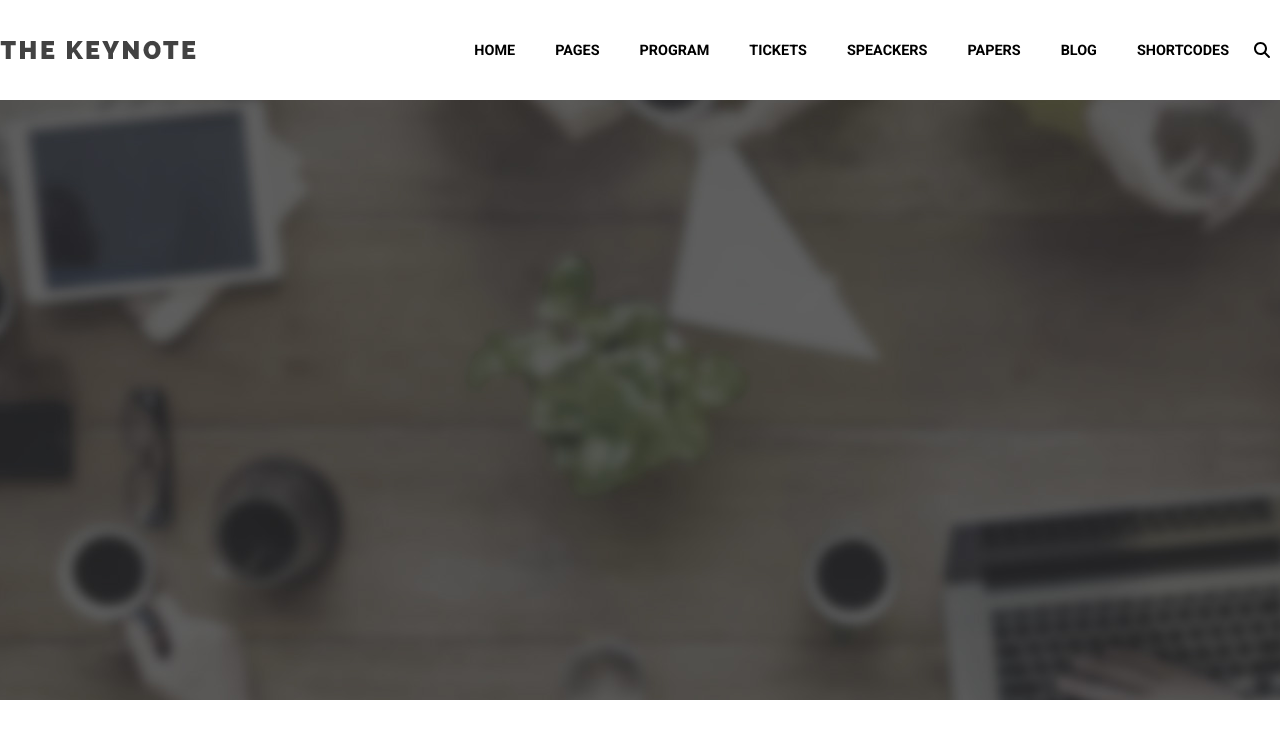
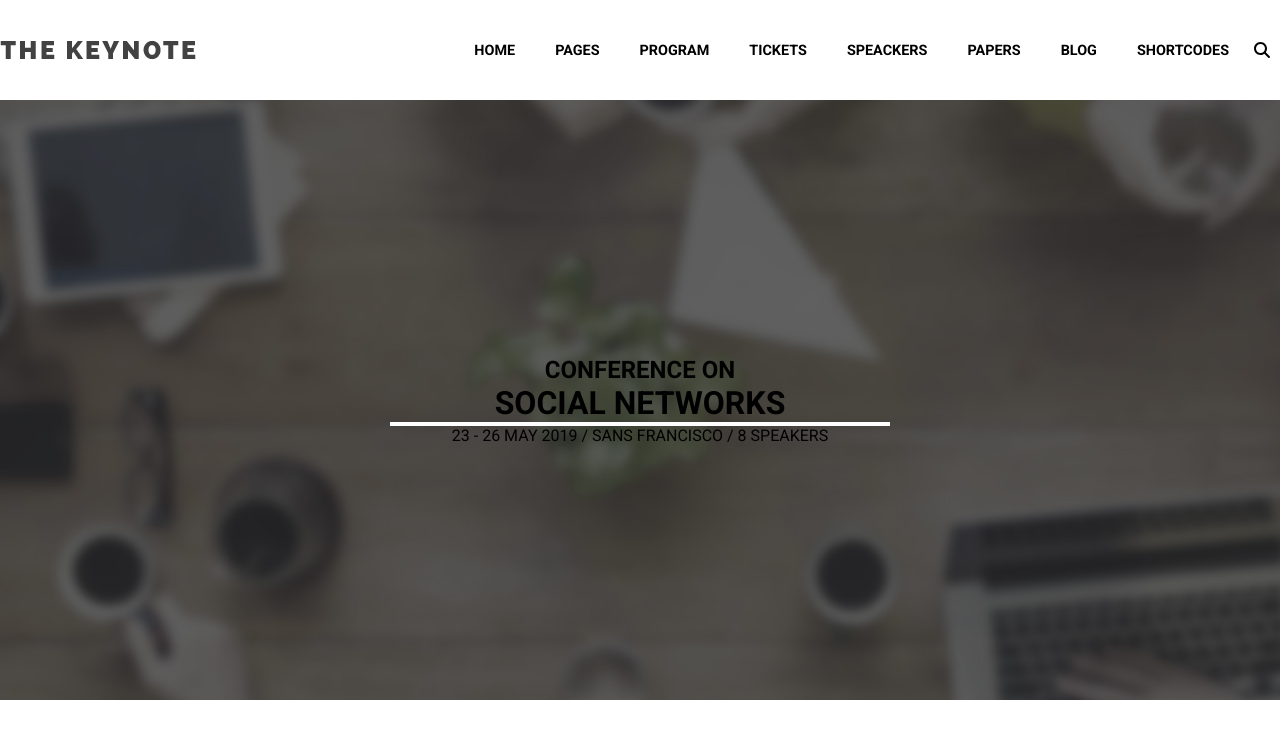
Before and after one commit to Neeiser/proj-html-vuejs, a Vue app: page / in a window 1280 px wide. Shown: the top 738 px of the page. Built offline with nearby package versions, Linux system fonts and the light colour scheme.

Commit message:
color variables set

```diff
--- a/src/assets/styles/partials/_generic.scss
+++ b/src/assets/styles/partials/_generic.scss
@@ -1,3 +1,10 @@
 :root{
     font-family: 'Roboto', sans-serif;
 }
+
+.text-vertical-centering{
+    display: flex;
+    align-items: center;
+    justify-content: center;
+    flex-direction: column;
+}
--- a/src/assets/styles/partials/_variables.scss
+++ b/src/assets/styles/partials/_variables.scss
@@ -0,0 +1,23 @@
+/* COLOR CUBE */
+$white: #ffffff;
+$mine-shaft: #272727;
+$gray: #868686;
+$scarlet: #f72b0c;
+$cloud: #c6c1bd;
+$froly: #f0776b;
+
+
+/* MEDIAN CUT */
+$masala: #403d3b;
+$dust-storm: #e4cdc9;
+$natural-gray: #8b8a87;
+$dut-gray: #9c9c9c;
+$sushi: #86b54a;
+
+
+/* MATERIAL DESIGN */
+$sushi-vibrant: #86b648;
+$chicago: #5d5d5c;
+$thunderbird: #bf351f;
+$black: #040404;
+$burnt-sienna: #e97c62;
--- a/src/components/header-components/JumboHeaderKeynote.vue
+++ b/src/components/header-components/JumboHeaderKeynote.vue
@@ -1,6 +1,9 @@
 <template>
-    <div class="jumbo-container">
-
+    <div class="jumbo-container text-vertical-centering">
+        <h2>Conference on</h2>
+        <h1>Social Networks</h1>
+        <hr>
+        <span>23 - 26 may 2019 / sans francisco / 8 speakers</span>
     </div>
 </template>
 
@@ -12,10 +15,16 @@ export default {
 </script>
 
 <style lang="scss" scoped>
+@import '../../assets/styles/partials/generic.scss';
+
 .jumbo-container{
     height: 600px;
     background-image: url('../../assets/img/slider-1-bg.jpg');
-    background-size: fill;
     background-position: center;
+    text-transform: uppercase;
+    hr{
+        width: 500px;
+        border: 2px solid white;
+    }
 }
 </style>
```
